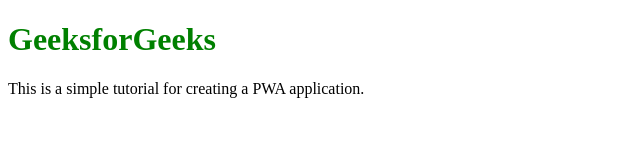
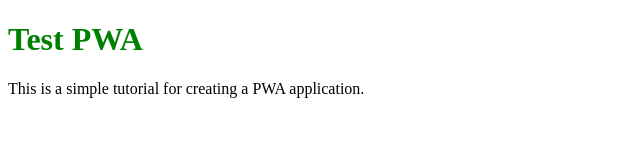
Before and after one commit to LB123658/test-app, a plain HTML site: page index.html in a window 1280 px wide. Shown: the whole page, without its empty margins (0-640 px from the left). Drawn offline with Linux system fonts and the light colour scheme.

Commit message:
Update index.html

```diff
--- a/index.html
+++ b/index.html
@@ -28,7 +28,7 @@
 
 <body>
 <h1 style="color: green;">
-	GeeksforGeeks</h1>
+	Test PWA</h1>
 
 
 <p>
```
